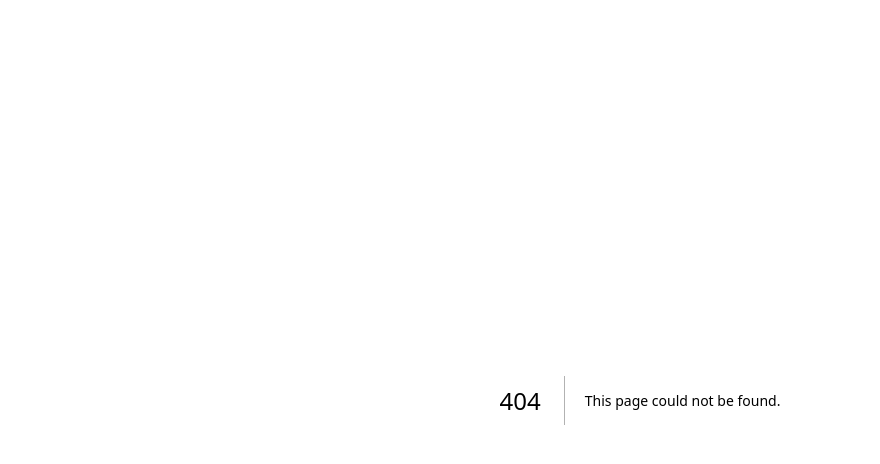
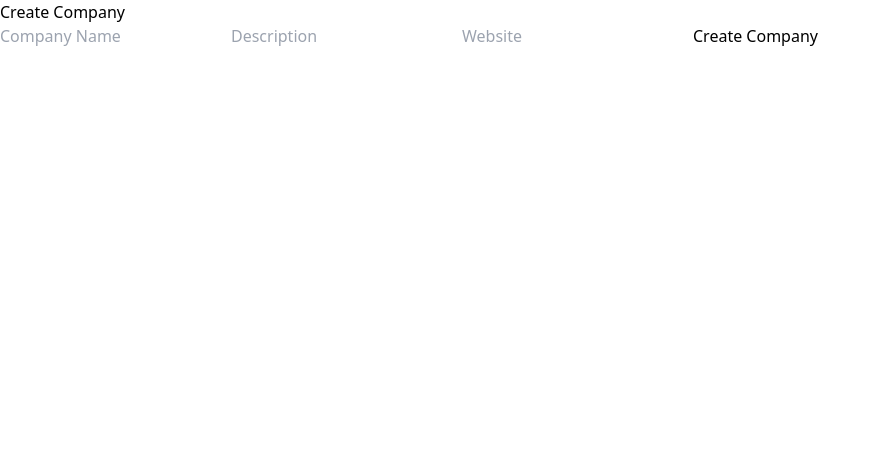
Before and after one commit to SemerykovNikita/hire-zone, a Next.js app: page /employer/create-company in a window 1280 px wide. Before the commit this address had no page. Shown: the top 464 px of the page, without its empty margins (0-880 px from the left). Built offline with nearby package versions, Linux system fonts and the light colour scheme; no server answers.

Commit message:
Created page for create company

```diff
--- /dev/null
+++ b/src/app/employer/create-company/page.tsx
@@ -0,0 +1,98 @@
+"use client";
+
+import { useState } from "react";
+import { useRouter } from "next/navigation";
+import { useSession } from "next-auth/react";
+import mongoose from "mongoose";
+import { createCompany } from "@/actions/companyActions";
+import { ICompanyCreate } from "@/types/company";
+
+export default function CreateCompanyPage() {
+  const [formData, setFormData] = useState<ICompanyCreate>({
+    name: "",
+    description: "",
+    website: "",
+    owner: new mongoose.Types.ObjectId(),
+  });
+
+  const [isSubmitting, setIsSubmitting] = useState(false);
+  const [error, setError] = useState<string | null>(null);
+  const [success, setSuccess] = useState<boolean>(false);
+  const router = useRouter();
+  const { data: session } = useSession();
+
+  const handleChange = (e: React.ChangeEvent<HTMLInputElement>) => {
+    setFormData({ ...formData, [e.target.name]: e.target.value });
+  };
+
+  const handleSubmit = async (e: React.FormEvent) => {
+    e.preventDefault();
+    setIsSubmitting(true);
+    setError(null);
+    setSuccess(false);
+
+    if (!session || !session.user) {
+      setError("You must be logged in to create a company.");
+      setIsSubmitting(false);
+      return;
+    }
+
+    const ownerId = new mongoose.Types.ObjectId(session.user.id);
+    const newCompanyData: ICompanyCreate = { ...formData, owner: ownerId };
+
+    try {
+      const result = await createCompany(newCompanyData);
+      if (result.success) {
+        setSuccess(true);
+        setFormData({
+          name: "",
+          description: "",
+          website: "",
+          owner: new mongoose.Types.ObjectId(),
+        });
+        router.push("/employer/dashboard");
+      } else {
+        setError(result.error || "Failed to create company.");
+      }
+    } catch (err) {
+      setError("An unknown error occurred.");
+    } finally {
+      setIsSubmitting(false);
+    }
+  };
+
+  return (
+    <div>
+      <h1>Create Company</h1>
+      {success && <p>Company created successfully!</p>}
+      {error && <p style={{ color: "red" }}>{error}</p>}
+      <form onSubmit={handleSubmit}>
+        <input
+          type="text"
+          name="name"
+          placeholder="Company Name"
+          value={formData.name}
+          onChange={handleChange}
+          required
+        />
+        <input
+          type="text"
+          name="description"
+          placeholder="Description"
+          value={formData.description}
+          onChange={handleChange}
+        />
+        <input
+          type="text"
+          name="website"
+          placeholder="Website"
+          value={formData.website}
+          onChange={handleChange}
+        />
+        <button type="submit" disabled={isSubmitting}>
+          {isSubmitting ? "Creating..." : "Create Company"}
+        </button>
+      </form>
+    </div>
+  );
+}
--- a/src/app/employer/register/page.tsx
+++ b/src/app/employer/register/page.tsx
@@ -3,6 +3,8 @@
 import { useState } from "react";
 import { createUser } from "@/actions/userActions";
 import { IUserCreate } from "@/types/user";
+import { useRouter } from "next/navigation";
+import { signIn } from "next-auth/react";
 
 export default function EmployerRegisterPage() {
   const [formData, setFormData] = useState<IUserCreate>({
@@ -10,12 +12,13 @@ export default function EmployerRegisterPage() {
     lastName: "",
     email: "",
     password: "",
-    role: "employer", // Роль для employer
+    role: "employer",
   });
 
   const [isSubmitting, setIsSubmitting] = useState(false);
   const [error, setError] = useState<string | null>(null);
   const [success, setSuccess] = useState<boolean>(false);
+  const router = useRouter();
 
   const handleChange = (e: React.ChangeEvent<HTMLInputElement>) => {
     setFormData({ ...formData, [e.target.name]: e.target.value });
@@ -25,19 +28,22 @@ export default function EmployerRegisterPage() {
     e.preventDefault();
     setIsSubmitting(true);
     setError(null);
-    setSuccess(false);
 
     try {
       const result = await createUser(formData);
       if (result.success) {
-        setSuccess(true);
-        setFormData({
-          firstName: "",
-          lastName: "",
-          email: "",
-          password: "",
-          role: "employer", // Зберігаємо роль
+        const signInResult = await signIn("credentials", {
+          redirect: false,
+          email: formData.email,
+          password: formData.password,
+          role: formData.role,
         });
+
+        if (signInResult?.error) {
+          setError("Failed to sign in automatically.");
+        } else {
+          router.push("/employer/create-company");
+        }
       } else {
         setError(result.error || "Failed to create user.");
       }
--- a/src/app/layout.tsx
+++ b/src/app/layout.tsx
@@ -1,6 +1,7 @@
 import type { Metadata } from "next";
 import localFont from "next/font/local";
 import "./globals.css";
+import SessionProvider from "@/components/SessionProvider";
 
 const geistSans = localFont({
   src: "./fonts/GeistVF.woff",
@@ -28,7 +29,7 @@ export default function RootLayout({
       <body
         className={`${geistSans.variable} ${geistMono.variable} antialiased`}
       >
-        {children}
+        <SessionProvider>{children}</SessionProvider>
       </body>
     </html>
   );
```
